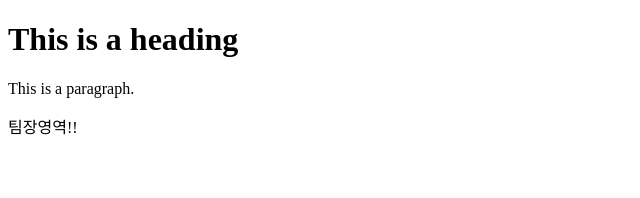
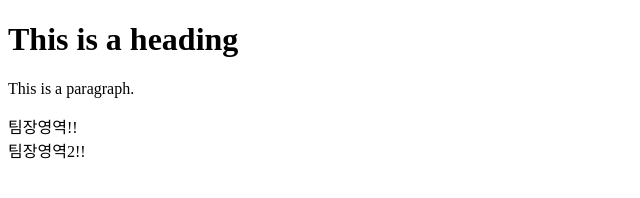
Before and after one commit to parkha-na/company-project, a plain HTML site: page index.html in a window 1280 px wide. Shown: the full height of the page, 0-640 px from the left. Drawn offline with Linux system fonts and the light colour scheme.

Commit message:
s commit

```diff
--- a/index.html
+++ b/index.html
@@ -8,5 +8,6 @@
 <h1>This is a heading</h1>
 <p>This is a paragraph.</p>
 <div>팀장영역!!</div>
+<div>팀장영역2!!</div>
 </body>
 </html>
```
